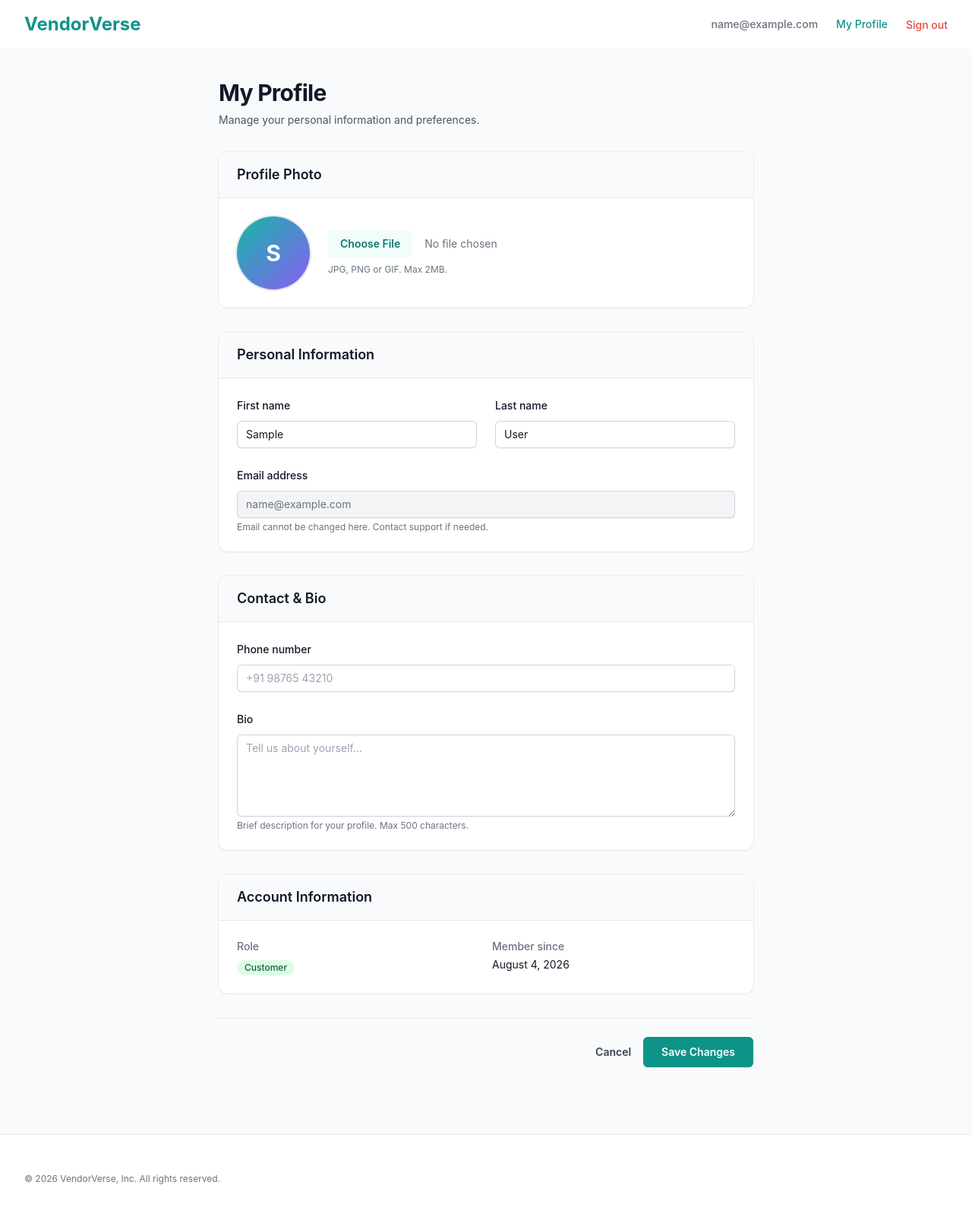
After one commit to dhruv1518/vendor-verse, a Django app: page /profile/profile/ in a window 1280 px wide. The commit adds this page. Shown: the whole page at 76% size. Run offline with Django 5.2, Linux system fonts and the light colour scheme; the visitor is signed in with stand-in values (Sample User, id 1); data comes from the database, SQL or seed files in the repository; some libraries are stand-ins or nearby versions; some web fonts are replaced.

Commit message:
feat: Task 12 - Customer Profile Page with edit form

```diff
--- /dev/null
+++ b/apps/accounts/forms.py
@@ -0,0 +1,56 @@
+from django import forms
+from django.contrib.auth import get_user_model
+from .models import UserProfile
+
+User = get_user_model()
+
+
+class UserBasicForm(forms.ModelForm):
+    """Form for editing the User model fields (first_name, last_name)."""
+
+    class Meta:
+        model = User
+        fields = ["first_name", "last_name"]
+        widgets = {
+            "first_name": forms.TextInput(
+                attrs={
+                    "class": "block w-full rounded-md border-0 py-1.5 text-gray-900 shadow-sm ring-1 ring-inset ring-gray-300 placeholder:text-gray-400 focus:ring-2 focus:ring-inset focus:ring-primary-600 sm:text-sm sm:leading-6",
+                    "placeholder": "First name",
+                }
+            ),
+            "last_name": forms.TextInput(
+                attrs={
+                    "class": "block w-full rounded-md border-0 py-1.5 text-gray-900 shadow-sm ring-1 ring-inset ring-gray-300 placeholder:text-gray-400 focus:ring-2 focus:ring-inset focus:ring-primary-600 sm:text-sm sm:leading-6",
+                    "placeholder": "Last name",
+                }
+            ),
+        }
+
+
+class UserProfileForm(forms.ModelForm):
+    """Form for editing the UserProfile model fields (avatar, bio, phone)."""
+
+    class Meta:
+        model = UserProfile
+        fields = ["avatar", "bio", "phone_number"]
+        widgets = {
+            "bio": forms.Textarea(
+                attrs={
+                    "class": "block w-full rounded-md border-0 py-1.5 text-gray-900 shadow-sm ring-1 ring-inset ring-gray-300 placeholder:text-gray-400 focus:ring-2 focus:ring-inset focus:ring-primary-600 sm:text-sm sm:leading-6",
+                    "rows": 4,
+                    "placeholder": "Tell us about yourself...",
+                }
+            ),
+            "phone_number": forms.TextInput(
+                attrs={
+                    "class": "block w-full rounded-md border-0 py-1.5 text-gray-900 shadow-sm ring-1 ring-inset ring-gray-300 placeholder:text-gray-400 focus:ring-2 focus:ring-inset focus:ring-primary-600 sm:text-sm sm:leading-6",
+                    "placeholder": "+91 98765 43210",
+                }
+            ),
+            "avatar": forms.ClearableFileInput(
+                attrs={
+                    "class": "block w-full text-sm text-gray-500 file:mr-4 file:py-2 file:px-4 file:rounded-md file:border-0 file:text-sm file:font-semibold file:bg-primary-50 file:text-primary-700 hover:file:bg-primary-100 cursor-pointer",
+                    "accept": "image/*",
+                }
+            ),
+        }
--- /dev/null
+++ b/apps/accounts/urls.py
@@ -0,0 +1,8 @@
+from django.urls import path
+from . import views
+
+app_name = "accounts"
+
+urlpatterns = [
+    path("profile/", views.ProfileView.as_view(), name="profile"),
+]
--- a/apps/accounts/views.py
+++ b/apps/accounts/views.py
@@ -1,3 +1,49 @@
-from django.shortcuts import render
+from django.contrib import messages
+from django.contrib.auth.mixins import LoginRequiredMixin
+from django.shortcuts import redirect
+from django.views.generic import TemplateView
 
-# Create your views here.
+from .forms import UserBasicForm, UserProfileForm
+from .models import UserProfile
+
+
+class ProfileView(LoginRequiredMixin, TemplateView):
+    """View/Edit profile page. Shows two forms: user basics + profile details."""
+
+    template_name = "account/profile.html"
+
+    def get_profile(self):
+        """Get or create the UserProfile for the logged-in user."""
+        profile, _ = UserProfile.objects.get_or_create(user=self.request.user)
+        return profile
+
+    def get_context_data(self, **kwargs):
+        context = super().get_context_data(**kwargs)
+        profile = self.get_profile()
+        context["user_form"] = kwargs.get(
+            "user_form", UserBasicForm(instance=self.request.user)
+        )
+        context["profile_form"] = kwargs.get(
+            "profile_form", UserProfileForm(instance=profile)
+        )
+        return context
+
+    def post(self, request, *args, **kwargs):
+        profile = self.get_profile()
+        user_form = UserBasicForm(request.POST, instance=request.user)
+        profile_form = UserProfileForm(
+            request.POST, request.FILES, instance=profile
+        )
+
+        if user_form.is_valid() and profile_form.is_valid():
+            user_form.save()
+            profile_form.save()
+            messages.success(request, "Your profile has been updated successfully!")
+            return redirect("accounts:profile")
+
+        messages.error(request, "Please correct the errors below.")
+        return self.render_to_response(
+            self.get_context_data(
+                user_form=user_form, profile_form=profile_form
+            )
+        )
--- a/config/urls.py
+++ b/config/urls.py
@@ -1,10 +1,16 @@
 from django.contrib import admin
 from django.urls import path, include
-
+from django.conf import settings
+from django.conf.urls.static import static
 from django.views.generic import TemplateView
 
 urlpatterns = [
     path('admin/', admin.site.urls),
     path('accounts/', include('allauth.urls')),
+    path('profile/', include('apps.accounts.urls')),
     path('', TemplateView.as_view(template_name='base.html'), name='home'),
 ]
+
+# Serve media files during development
+if settings.DEBUG:
+    urlpatterns += static(settings.MEDIA_URL, document_root=settings.MEDIA_ROOT)
--- /dev/null
+++ b/templates/account/profile.html
@@ -0,0 +1,179 @@
+{% extends "base.html" %}
+
+{% block title %}My Profile — VendorVerse{% endblock %}
+
+{% block content %}
+<div class="min-h-screen bg-gray-50 py-10">
+    <div class="mx-auto max-w-3xl px-4 sm:px-6 lg:px-8">
+
+        <!-- Page Header -->
+        <div class="mb-8">
+            <h1 class="text-3xl font-bold tracking-tight text-gray-900">My Profile</h1>
+            <p class="mt-2 text-sm text-gray-600">Manage your personal information and preferences.</p>
+        </div>
+
+        <form method="POST" enctype="multipart/form-data" action="{% url 'accounts:profile' %}" class="space-y-8">
+            {% csrf_token %}
+
+            <!-- Error Messages -->
+            {% if user_form.errors or profile_form.errors %}
+            <div class="rounded-md bg-red-50 p-4">
+                <div class="flex">
+                    <div class="flex-shrink-0">
+                        <svg class="h-5 w-5 text-red-400" viewBox="0 0 20 20" fill="currentColor">
+                            <path fill-rule="evenodd" d="M10 18a8 8 0 100-16 8 8 0 000 16zM8.28 7.22a.75.75 0 00-1.06 1.06L8.94 10l-1.72 1.72a.75.75 0 101.06 1.06L10 11.06l1.72 1.72a.75.75 0 101.06-1.06L11.06 10l1.72-1.72a.75.75 0 00-1.06-1.06L10 8.94 8.28 7.22z" clip-rule="evenodd" />
+                        </svg>
+                    </div>
+                    <div class="ml-3">
+                        <h3 class="text-sm font-medium text-red-800">Please correct the errors below.</h3>
+                    </div>
+                </div>
+            </div>
+            {% endif %}
+
+            <!-- Avatar Section -->
+            <div class="overflow-hidden rounded-xl bg-white shadow-sm ring-1 ring-gray-900/5">
+                <div class="border-b border-gray-200 bg-gray-50 px-6 py-4">
+                    <h2 class="text-lg font-semibold text-gray-900">Profile Photo</h2>
+                </div>
+                <div class="px-6 py-6">
+                    <div class="flex items-center gap-6">
+                        <!-- Current Avatar -->
+                        <div class="flex-shrink-0">
+                            {% if request.user.profile.avatar %}
+                                <img src="{{ request.user.profile.avatar.url }}"
+                                     alt="Profile photo"
+                                     class="h-24 w-24 rounded-full object-cover ring-2 ring-gray-200"
+                                     id="avatar-preview">
+                            {% else %}
+                                <div class="flex h-24 w-24 items-center justify-center rounded-full bg-gradient-to-br from-primary-500 to-secondary-500 ring-2 ring-gray-200" id="avatar-placeholder">
+                                    <span class="text-3xl font-bold text-white">
+                                        {{ request.user.first_name|first|default:request.user.email|first|upper }}
+                                    </span>
+                                </div>
+                            {% endif %}
+                        </div>
+                        <!-- Upload Input -->
+                        <div class="flex-1">
+                            {{ profile_form.avatar }}
+                            {% if profile_form.avatar.errors %}
+                                <p class="mt-1 text-sm text-red-600">{{ profile_form.avatar.errors|striptags }}</p>
+                            {% endif %}
+                            <p class="mt-2 text-xs text-gray-500">JPG, PNG or GIF. Max 2MB.</p>
+                        </div>
+                    </div>
+                </div>
+            </div>
+
+            <!-- Personal Information Section -->
+            <div class="overflow-hidden rounded-xl bg-white shadow-sm ring-1 ring-gray-900/5">
+                <div class="border-b border-gray-200 bg-gray-50 px-6 py-4">
+                    <h2 class="text-lg font-semibold text-gray-900">Personal Information</h2>
+                </div>
+                <div class="px-6 py-6">
+                    <div class="grid grid-cols-1 gap-6 sm:grid-cols-2">
+                        <!-- First Name -->
+                        <div>
+                            <label for="id_first_name" class="block text-sm font-medium leading-6 text-gray-900">First name</label>
+                            <div class="mt-2">
+                                {{ user_form.first_name }}
+                            </div>
+                            {% if user_form.first_name.errors %}
+                                <p class="mt-1 text-sm text-red-600">{{ user_form.first_name.errors|striptags }}</p>
+                            {% endif %}
+                        </div>
+
+                        <!-- Last Name -->
+                        <div>
+                            <label for="id_last_name" class="block text-sm font-medium leading-6 text-gray-900">Last name</label>
+                            <div class="mt-2">
+                                {{ user_form.last_name }}
+                            </div>
+                            {% if user_form.last_name.errors %}
+                                <p class="mt-1 text-sm text-red-600">{{ user_form.last_name.errors|striptags }}</p>
+                            {% endif %}
+                        </div>
+                    </div>
+
+                    <!-- Email (read-only) -->
+                    <div class="mt-6">
+                        <label class="block text-sm font-medium leading-6 text-gray-900">Email address</label>
+                        <div class="mt-2">
+                            <input type="email" value="{{ request.user.email }}" disabled
+                                   class="block w-full rounded-md border-0 bg-gray-100 py-1.5 text-gray-500 shadow-sm ring-1 ring-inset ring-gray-300 sm:text-sm sm:leading-6 cursor-not-allowed">
+                        </div>
+                        <p class="mt-1 text-xs text-gray-500">Email cannot be changed here. Contact support if needed.</p>
+                    </div>
+                </div>
+            </div>
+
+            <!-- Contact & Bio Section -->
+            <div class="overflow-hidden rounded-xl bg-white shadow-sm ring-1 ring-gray-900/5">
+                <div class="border-b border-gray-200 bg-gray-50 px-6 py-4">
+                    <h2 class="text-lg font-semibold text-gray-900">Contact & Bio</h2>
+                </div>
+                <div class="px-6 py-6 space-y-6">
+                    <!-- Phone Number -->
+                    <div>
+                        <label for="id_phone_number" class="block text-sm font-medium leading-6 text-gray-900">Phone number</label>
+                        <div class="mt-2">
+                            {{ profile_form.phone_number }}
+                        </div>
+                        {% if profile_form.phone_number.errors %}
+                            <p class="mt-1 text-sm text-red-600">{{ profile_form.phone_number.errors|striptags }}</p>
+                        {% endif %}
+                    </div>
+
+                    <!-- Bio -->
+                    <div>
+                        <label for="id_bio" class="block text-sm font-medium leading-6 text-gray-900">Bio</label>
+                        <div class="mt-2">
+                            {{ profile_form.bio }}
+                        </div>
+                        {% if profile_form.bio.errors %}
+                            <p class="mt-1 text-sm text-red-600">{{ profile_form.bio.errors|striptags }}</p>
+                        {% endif %}
+                        <p class="mt-1 text-xs text-gray-500">Brief description for your profile. Max 500 characters.</p>
+                    </div>
+                </div>
+            </div>
+
+            <!-- Account Info (Read-only) -->
+            <div class="overflow-hidden rounded-xl bg-white shadow-sm ring-1 ring-gray-900/5">
+                <div class="border-b border-gray-200 bg-gray-50 px-6 py-4">
+                    <h2 class="text-lg font-semibold text-gray-900">Account Information</h2>
+                </div>
+                <div class="px-6 py-6">
+                    <dl class="grid grid-cols-1 gap-4 sm:grid-cols-2">
+                        <div>
+                            <dt class="text-sm font-medium text-gray-500">Role</dt>
+                            <dd class="mt-1">
+                                <span class="inline-flex items-center rounded-full px-2.5 py-0.5 text-xs font-medium
+                                    {% if request.user.role == 'ADMIN' %}bg-purple-100 text-purple-800
+                                    {% elif request.user.role == 'VENDOR' %}bg-blue-100 text-blue-800
+                                    {% else %}bg-green-100 text-green-800{% endif %}">
+                                    {{ request.user.get_role_display }}
+                                </span>
+                            </dd>
+                        </div>
+                        <div>
+                            <dt class="text-sm font-medium text-gray-500">Member since</dt>
+                            <dd class="mt-1 text-sm text-gray-900">{{ request.user.date_joined|date:"F j, Y" }}</dd>
+                        </div>
+                    </dl>
+                </div>
+            </div>
+
+            <!-- Submit Button -->
+            <div class="flex items-center justify-end gap-x-4 border-t border-gray-200 pt-6">
+                <a href="/" class="text-sm font-semibold text-gray-700 hover:text-gray-900 transition-colors">Cancel</a>
+                <button type="submit"
+                        class="rounded-md bg-primary-600 px-6 py-2.5 text-sm font-semibold text-white shadow-sm hover:bg-primary-500 focus-visible:outline focus-visible:outline-2 focus-visible:outline-offset-2 focus-visible:outline-primary-600 transition-all">
+                    Save Changes
+                </button>
+            </div>
+        </form>
+
+    </div>
+</div>
+{% endblock %}
--- a/templates/includes/_navbar.html
+++ b/templates/includes/_navbar.html
@@ -9,6 +9,7 @@
       <div class="flex items-center space-x-6">
         {% if user.is_authenticated %}
             <span class="text-sm font-medium text-gray-500">{{ user.email }}</span>
+            <a href="{% url 'accounts:profile' %}" class="text-sm font-medium text-primary-600 hover:text-primary-500 transition-colors">My Profile</a>
             <form method="post" action="{% url 'account_logout' %}" class="inline">
                 {% csrf_token %}
                 <button type="submit" class="text-sm font-medium text-red-500 hover:text-red-700 transition-colors">Sign out</button>
```
Also changed, not shown: PLAN.md (+1 -1 lines).
